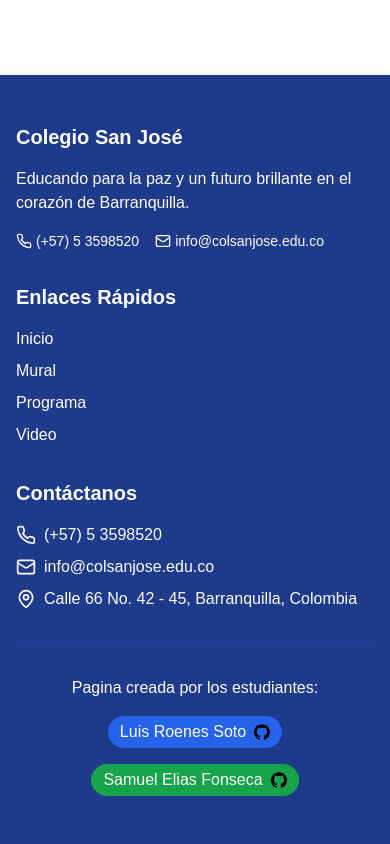
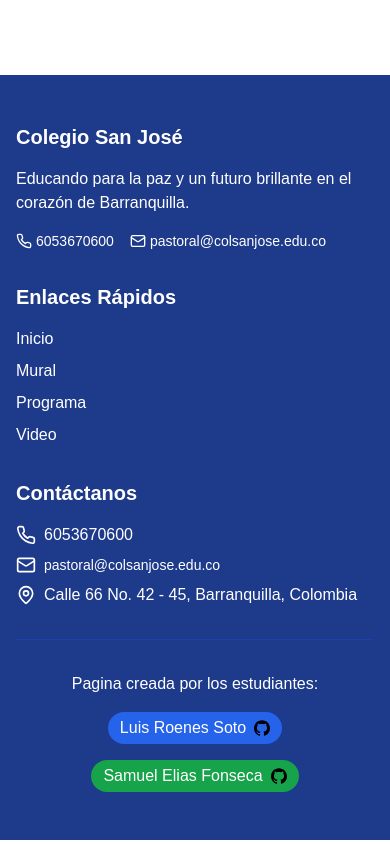
Before and after one commit to Sfonseca207/verceltest-101, a Next.js app: page / in a window 390 px wide. Shown: the part 4399-5243 px from the top of the page. Built offline with nearby package versions, Linux system fonts and the light colour scheme.

Commit message:
fix: school email and telephone

```diff
--- a/components/paz-en-csjb.tsx
+++ b/components/paz-en-csjb.tsx
@@ -236,11 +236,11 @@ export function PazEnCsjb() {
               <h3 className="text-xl font-semibold mb-4">Colegio San José</h3>
               <p className="mb-4">Educando para la paz y un futuro brillante en el corazón de Barranquilla.</p>
               <div className="flex items-center space-x-4">
-                <a href="tel:+5753598520" className="flex items-center text-sm">
-                  <Phone className="w-4 h-4 mr-1" /> (+57) 5 3598520
+                <a href="tel:6053670600" className="flex items-center text-sm">
+                  <Phone className="w-4 h-4 mr-1" /> 6053670600
                 </a>
-                <a href="mailto:info@colsanjose.edu.co" className="flex items-center text-sm">
-                  <Mail className="w-4 h-4 mr-1" /> info@colsanjose.edu.co
+                <a href="mailto:pastoral@colsanjose.edu.co" className="flex items-center text-sm">
+                  <Mail className="w-4 h-4 mr-1" /> pastoral@colsanjose.edu.co
                 </a>
               </div>
             </div>
@@ -259,8 +259,8 @@ export function PazEnCsjb() {
             <div>
               <h3 className="text-xl font-semibold mb-4">Contáctanos</h3>
               <ul className="space-y-2">
-                <li className="flex items-center"><Phone className="mr-2 h-5 w-5" /> (+57) 5 3598520</li>
-                <li className="flex items-center"><Mail className="mr-2 h-5 w-5" /> info@colsanjose.edu.co</li>
+                <li className="flex items-center"><Phone className="mr-2 h-5 w-5" /> 6053670600</li>
+                <li className="flex items-center"><a href='mailto:pastoral@colsanjose.edu.co' className='flex items-center text-sm'><Mail className="mr-2 h-5 w-5" /> pastoral@colsanjose.edu.co</a></li>
                 <li className="flex items-center"><MapPin className="mr-2 h-5 w-5" /> Calle 66 No. 42 - 45, Barranquilla, Colombia</li>
               </ul>
             </div>
```
